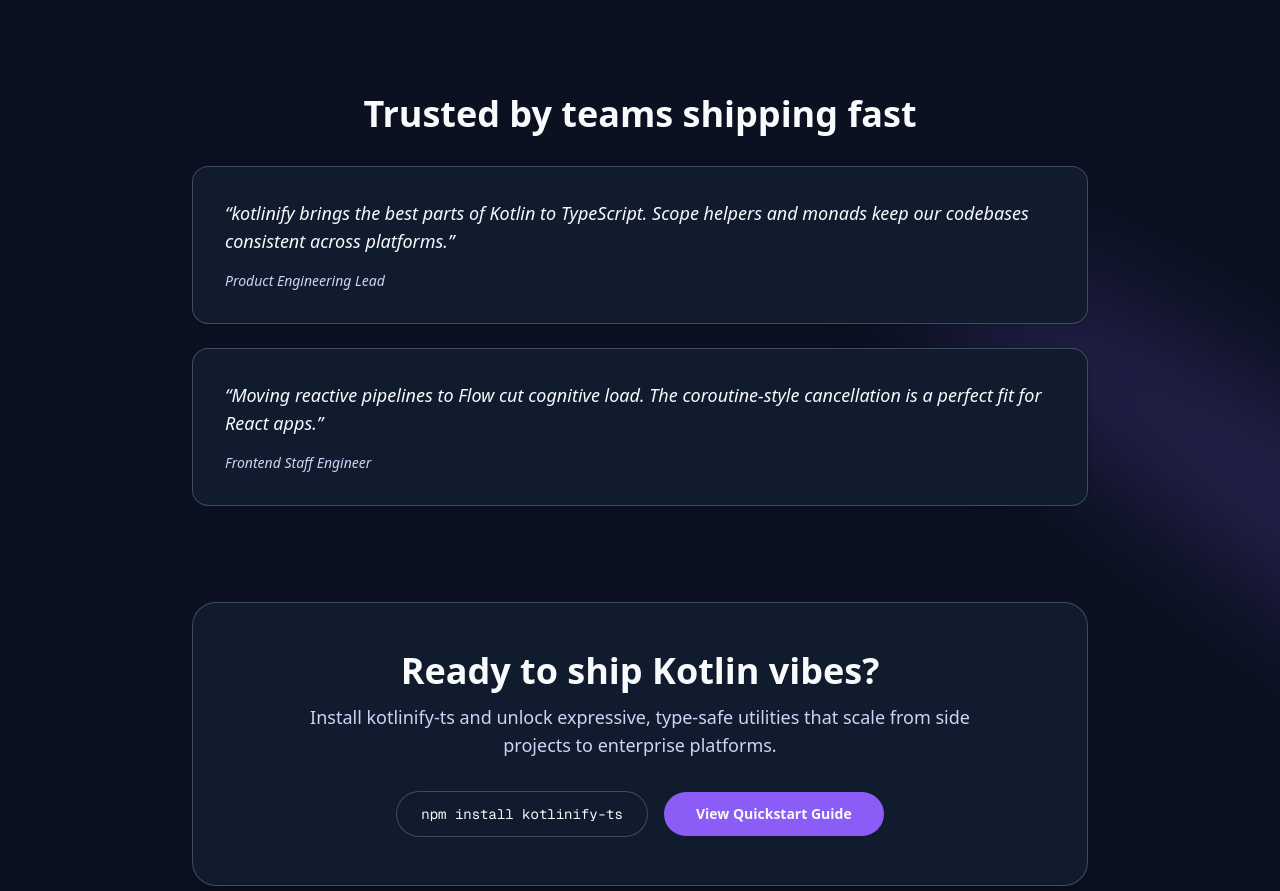
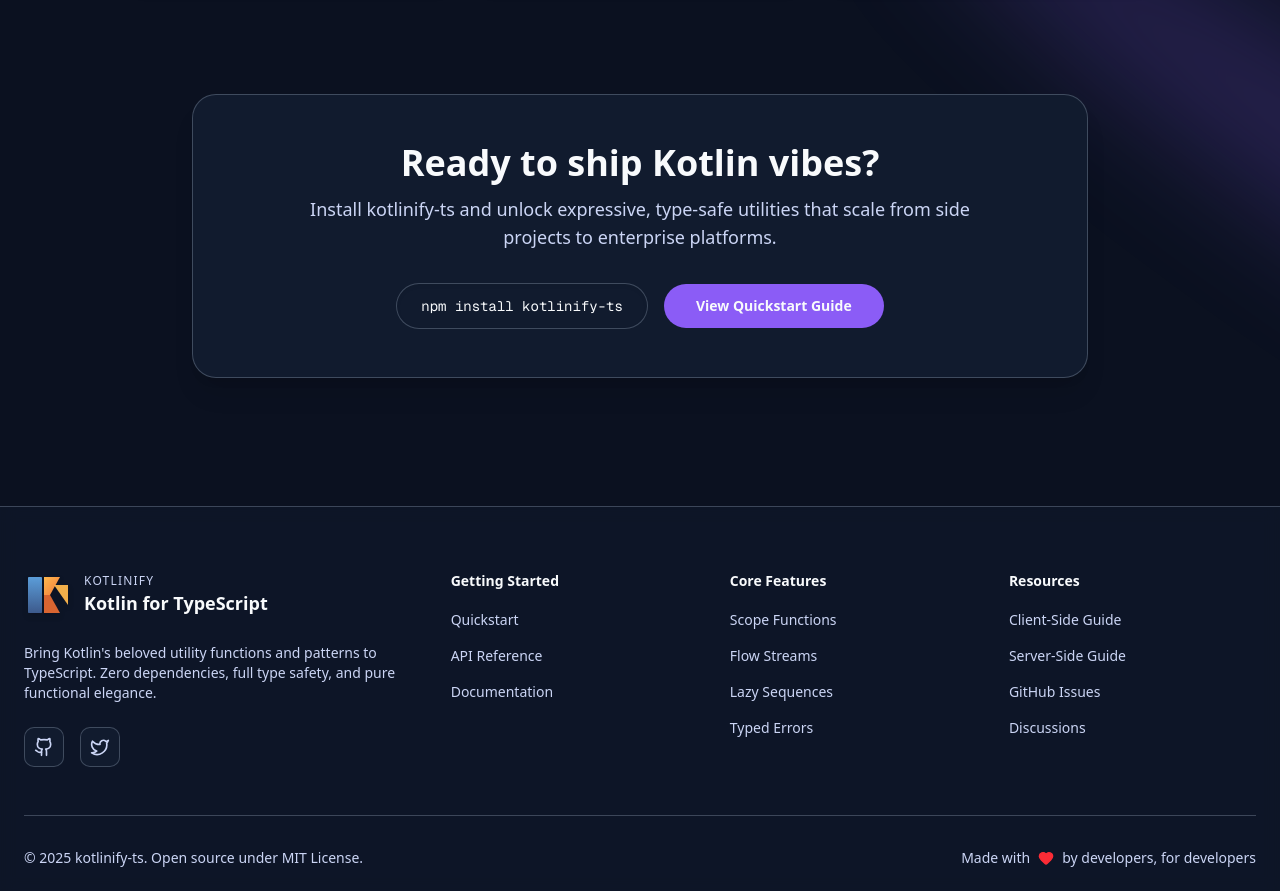
Before and after one commit to maxzillabong/kotlinify-ts, a Next.js app in the folder demo/: page /kotlinify-ts/ in a window 1280 px wide. Shown: the part 2093-2984 px from the top of the page. Built offline with nearby package versions, Linux system fonts and the light colour scheme.

Commit message:
Remove testimonials from docs

```diff
--- a/demo/app/page.tsx
+++ b/demo/app/page.tsx
@@ -87,19 +87,6 @@ const highlights: Array<{
     icon: Rocket,
     title: "Production-Ready",
     description: "Battle-tested core covered by 95%+ automated tests across scope, flow, and collection modules.",
-  },
-];
-
-const testimonials = [
-  {
-    quote:
-      "kotlinify brings the best parts of Kotlin to TypeScript. Scope helpers and monads keep our codebases consistent across platforms.",
-    author: "Product Engineering Lead",
-  },
-  {
-    quote:
-      "Moving reactive pipelines to Flow cut cognitive load. The coroutine-style cancellation is a perfect fit for React apps.",
-    author: "Frontend Staff Engineer",
   },
 ];
 
@@ -253,23 +240,6 @@ export default function Home() {
             </div>
           </section>
 
-          <section className="px-6 pb-24">
-            <div className="mx-auto flex w-full max-w-4xl flex-col gap-8 text-center">
-              <h2 className="text-3xl font-semibold text-foreground md:text-4xl">Trusted by teams shipping fast</h2>
-              <div className="grid gap-6">
-                {testimonials.map(({ quote, author }) => (
-                  <blockquote
-                    key={author}
-                    className="rounded-2xl border border-border bg-card p-8 text-left shadow-sm"
-                  >
-                    <p className="text-lg italic text-foreground">“{quote}”</p>
-                    <cite className="mt-4 block text-sm font-medium text-muted-foreground">{author}</cite>
-                  </blockquote>
-                ))}
-              </div>
-            </div>
-          </section>
-
           <section className="px-6 pb-32">
             <div className="mx-auto flex w-full max-w-4xl flex-col items-center rounded-3xl border border-border bg-card p-12 text-center shadow-xl">
               <h2 className="text-3xl font-semibold text-foreground md:text-4xl">Ready to ship Kotlin vibes?</h2>
```
Also changed, not shown: 1 other file (tests, documents, lock files or other folders).
